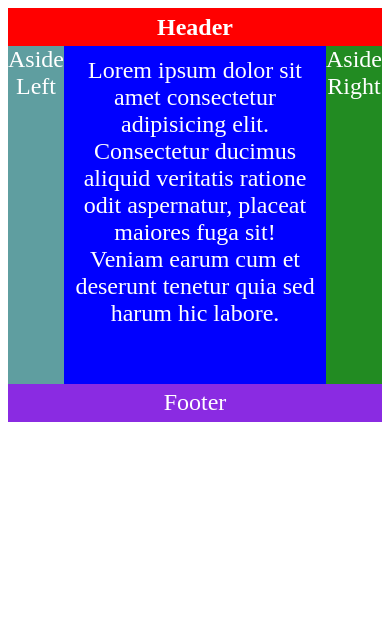
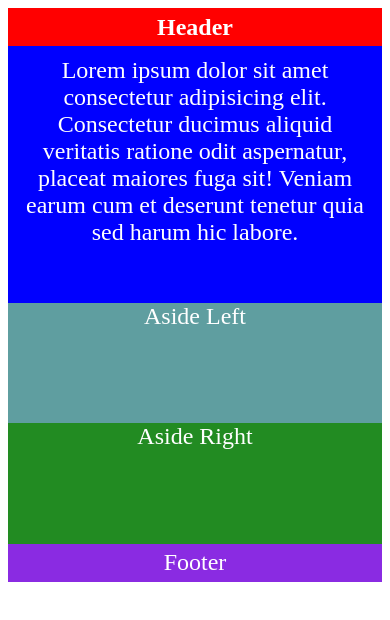
Before and after one commit to gitadmen/Zadanie--34066, a plain HTML site: page index.html in a window 390 px wide. Drawn offline with Linux system fonts and the light colour scheme.

Commit message:
Update style.css

```diff
--- a/style/style.css
+++ b/style/style.css
@@ -3,6 +3,7 @@
     font-size: 24px;
     text-align: center;
     color: white;
+    box-sizing: border-box;
 }
 
 h1 {
@@ -19,47 +20,58 @@ footer {
 
 .container {
     display: flex;
-    flex-direction: row;
 }
 
 #aleft {
     background-color: cadetblue;
-    width: 35%;
-
+    width: 30%;
 }
 
 #aright {
     background-color: forestgreen;
-    width: 35%;
-
+    width: 30%;
 }
 
 #inside {
     background-color: blue;
     padding: 3%;
     padding-bottom: 15%;
-
 }
-
 
 
 @media (min-width:768px) and (max-width:992px) {
 
     .container {
         flex-wrap: wrap;
-
     }
     #inside{
         width: 70%;
-
     }
     #aleft {
         order: 1;
         width: 100%;
     }
+ }
 
+ @media (max-width:768px) {
+
+    .container {
+        flex-wrap: wrap;
+    }
+    #inside,
+    #aleft,
     #aright {
+        width: 100%;
+
+    }
+    #aleft, #aright{
+        order: 1;
+        padding-bottom: 25%;
+
+
+
     }
 
 
+
  }
```
